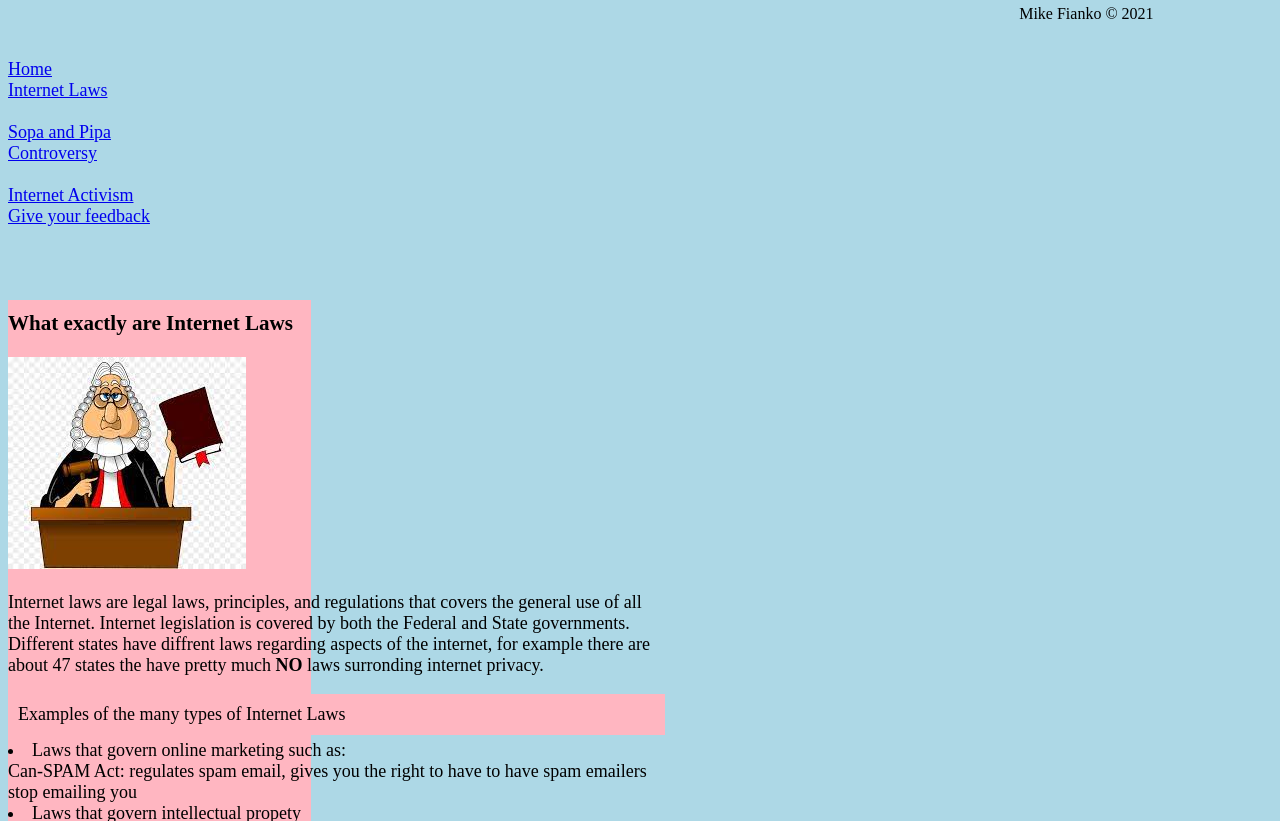
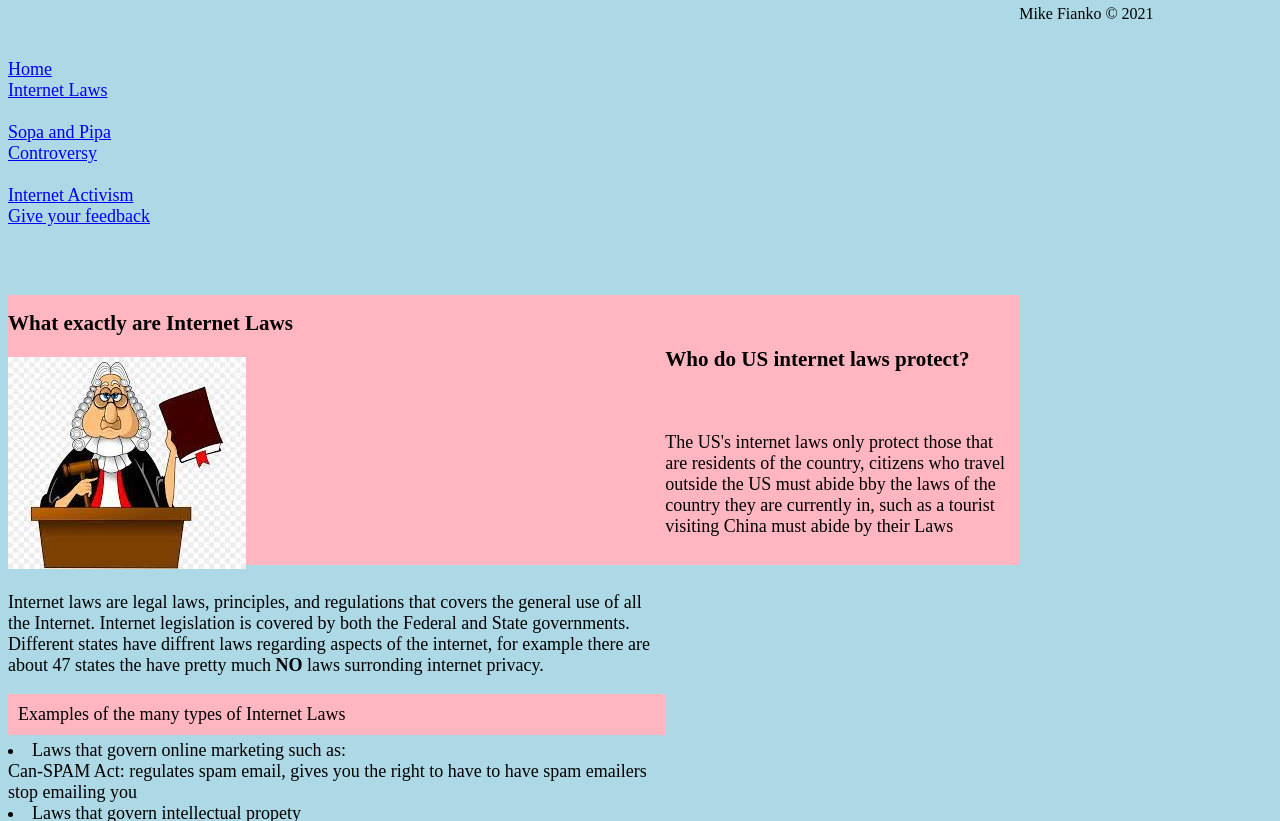
Before and after one commit to mfiank1/mfiankotermproj, a plain HTML site: page InternetLaws.html in a window 1280 px wide. Shown: the part 113-934 px from the top of the page. Drawn offline with Linux system fonts and the light colour scheme.

Commit message:
Update InternetLaws.html

```diff
--- a/InternetLaws.html
+++ b/InternetLaws.html
@@ -51,13 +51,11 @@
 			</ul>
 		</article>
 
-			<aside id="btm-box">
 			<div class="color">
             <h3> Who do US internet laws protect? </h3>
             <p> The US's internet laws only protect those that are residents of the country, citizens who travel outside the US
 			must abide bby the laws of the country they are currently in, such as a tourist visiting China must abide by their Laws</p>
 			</div>
-			</aside>
 			</section>
 
     <footer>
```
